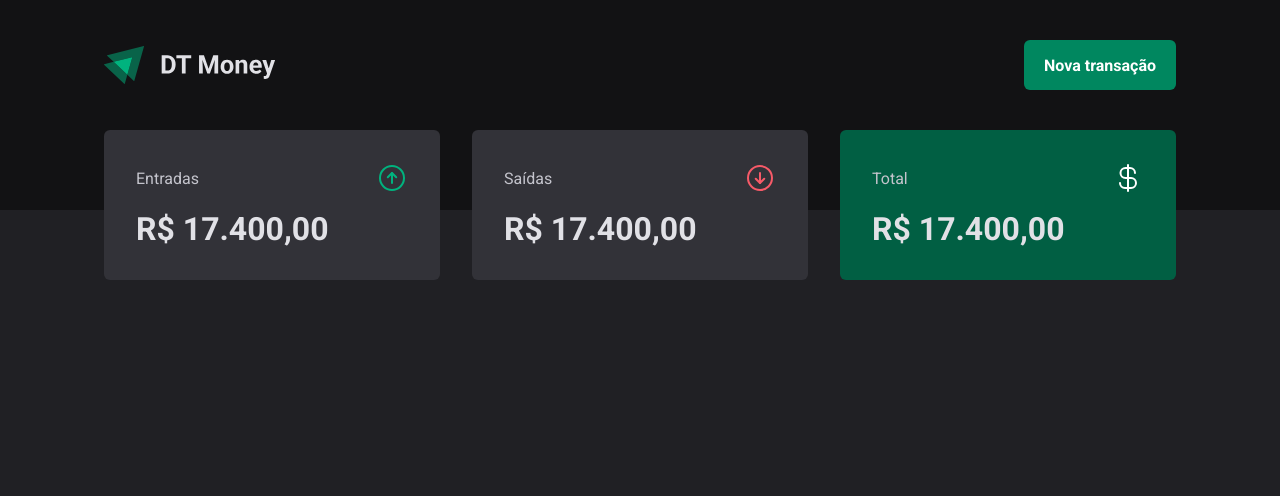
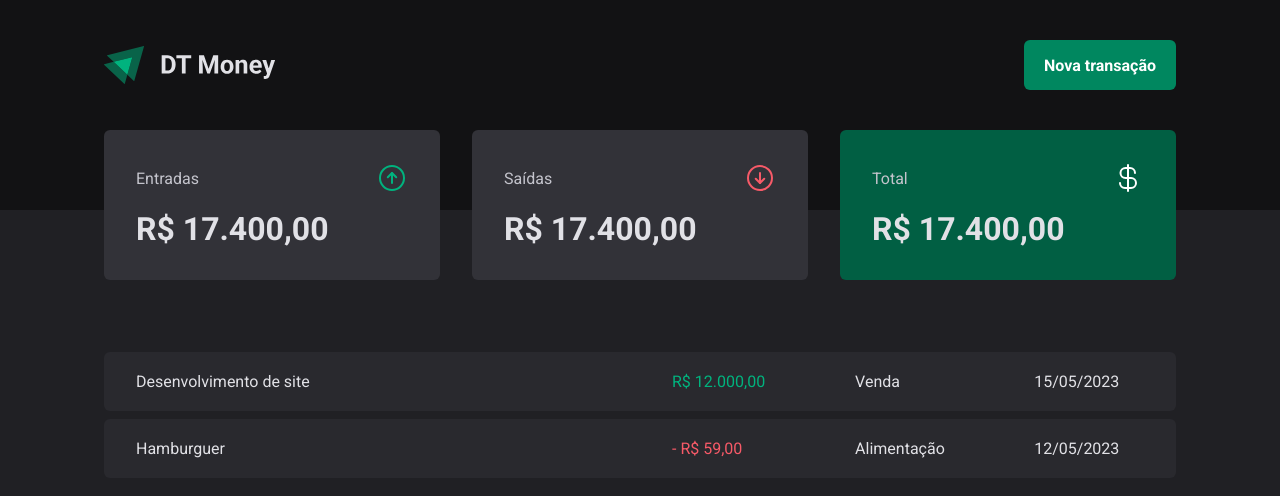
Before and after one commit to milsucruz/dt-money, a React (Vite) app: page / in a window 1280 px wide. Shown: the top 496 px of the page. Built offline with nearby package versions, Linux system fonts and the light colour scheme.

Commit message:
Transactions table

```diff
--- a/src/pages/Transactions/index.tsx
+++ b/src/pages/Transactions/index.tsx
@@ -1,11 +1,40 @@
 import { Header } from '../../components/Header'
 import { Summarry } from '../../components/Summarry'
+import {
+  PriceHightLight,
+  TransactionsContainer,
+  TransactionsTable,
+} from './styles'
 
 export function Transactions() {
   return (
     <div>
       <Header />
       <Summarry />
+
+      <TransactionsContainer>
+        <TransactionsTable>
+          <tbody>
+            <tr>
+              <td width="50%">Desenvolvimento de site</td>
+              <td>
+                <PriceHightLight variant="income">R$ 12.000,00</PriceHightLight>
+              </td>
+              <td>Venda</td>
+              <td>15/05/2023</td>
+            </tr>
+
+            <tr>
+              <td width="50%">Hamburguer</td>
+              <td>
+                <PriceHightLight variant="outcome">- R$ 59,00</PriceHightLight>
+              </td>
+              <td>Alimentação</td>
+              <td>12/05/2023</td>
+            </tr>
+          </tbody>
+        </TransactionsTable>
+      </TransactionsContainer>
     </div>
   )
 }
--- a/src/pages/Transactions/styles.ts
+++ b/src/pages/Transactions/styles.ts
@@ -0,0 +1,41 @@
+import styled from 'styled-components'
+
+export const TransactionsContainer = styled.main`
+  width: 100%;
+  max-width: 1120px;
+  margin: 4rem auto 0;
+  padding: 0 1.5rem;
+`
+
+export const TransactionsTable = styled.table`
+  width: 100%;
+  border-collapse: separate;
+  border-spacing: 0 0.5rem;
+  /* margin-top: 1.5rem; */
+
+  td {
+    padding: 1.25rem 2rem;
+    background: ${(props) => props.theme['gray-700']};
+
+    &:first-child {
+      border-top-left-radius: 6px;
+      border-bottom-left-radius: 6px;
+    }
+
+    &:last-child {
+      border-top-right-radius: 6px;
+      border-bottom-right-radius: 6px;
+    }
+  }
+`
+
+interface PriceHightLightProps {
+  variant: 'income' | 'outcome'
+}
+
+export const PriceHightLight = styled.span<PriceHightLightProps>`
+  color: ${(props) =>
+    props.variant === 'income'
+      ? props.theme['green-300']
+      : props.theme['red-300']};
+`
```
